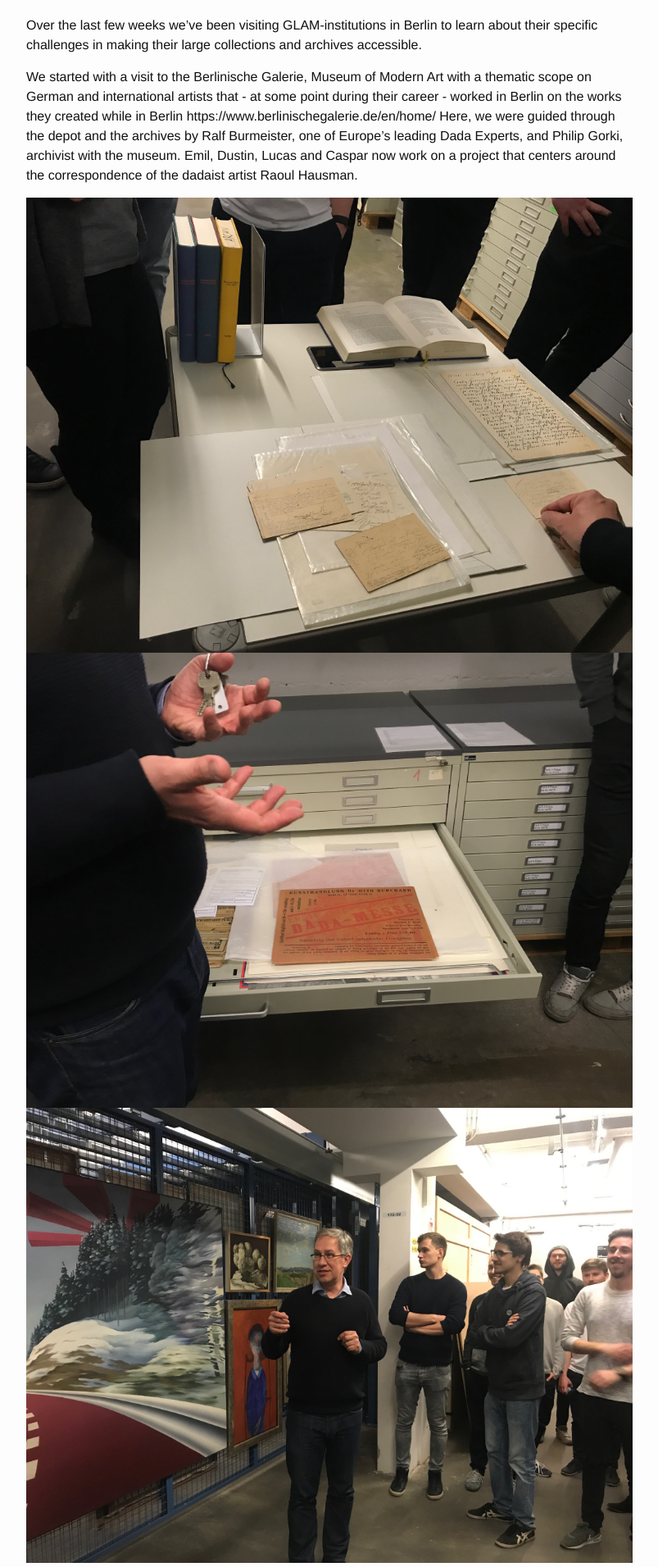
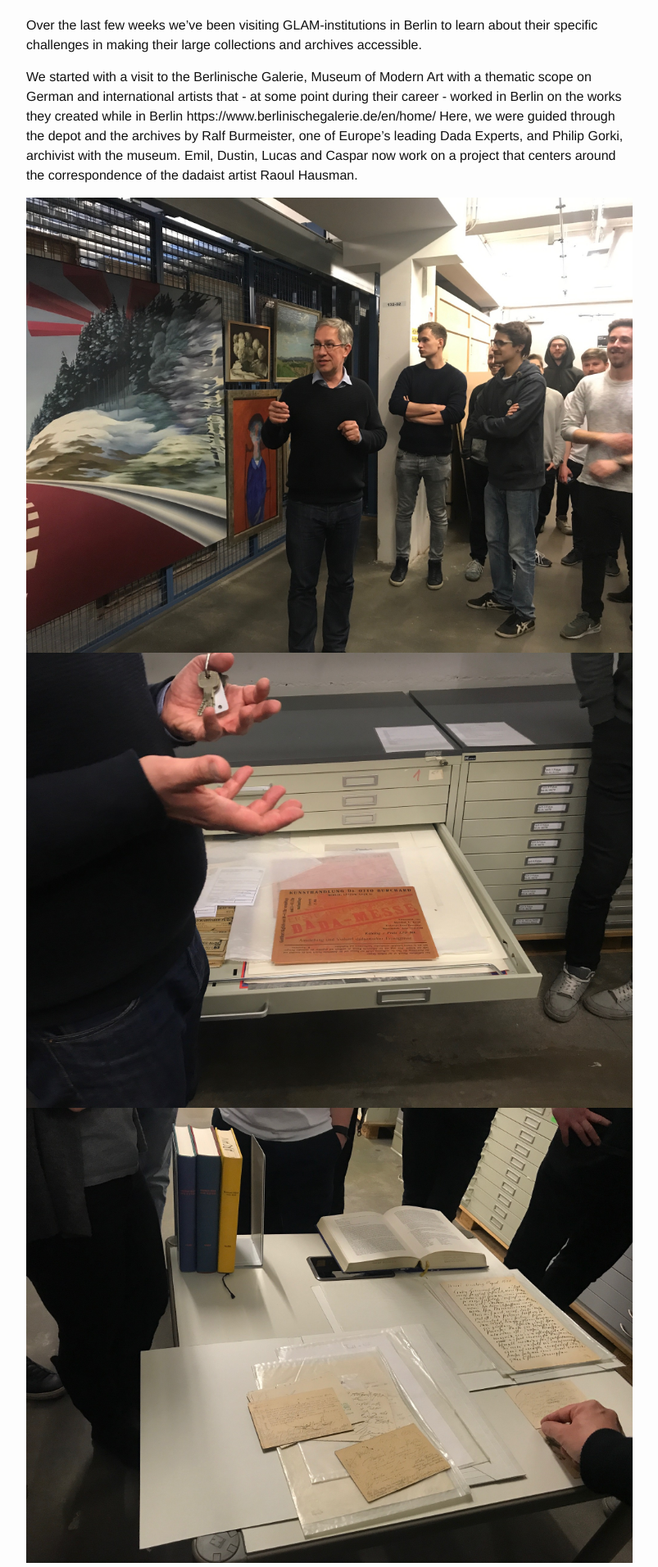
Before and after one commit to cmsS62/Spring-2018, a Jekyll site: the page built from _posts/2018-04-13-project-updates-from-potsdam.md, in a window 1280 px wide. Shown: the part 356-2267 px from the top of the page at 82% size, without its empty margins (238-1041 px from the left). Built offline with Jekyll 4.4.1, drawn with Linux system fonts in a browser that asks for light colours.

Commit message:
Update 2018-04-13-project-updates-from-potsdam.md

```diff
--- a/_posts/2018-04-13-project-updates-from-potsdam.md
+++ b/_posts/2018-04-13-project-updates-from-potsdam.md
@@ -11,16 +11,16 @@ Over the last few weeks we've been visiting GLAM-institutions in Berlin to learn
 We started with a visit to the Berlinische Galerie, Museum of Modern Art with a thematic scope on German and international artists that - at some point during their career - worked in Berlin on the works they created while in Berlin https://www.berlinischegalerie.de/en/home/
 Here, we were guided through the depot and the archives by Ralf Burmeister, one of Europe's leading Dada Experts, and Philip Gorki, archivist with the museum. Emil, Dustin, Lucas and Caspar now work on a project that centers around the correspondence of the dadaist artist Raoul Hausman.
 
+![depot.JPG]({{site.baseurl}}/assets/depot.JPG)
+![dada archive.JPG]({{site.baseurl}}/assets/dada archive.JPG)
 ![archive.JPG]({{site.baseurl}}/assets/archive.JPG)
-![dada archive.JPG]({{site.baseurl}}/assets/dada archive.JPG)
-![depot.JPG]({{site.baseurl}}/assets/depot.JPG)
 
 
 The following week we visited the Berlin State Library and learned more about the challenges concerning  digitisation, automated processes and text extraction by Clemens Neudecker from the research department and historian Christian Mathieu. They also presented a recent project they've been workin on (together with Marius Hug) on the digitisation of "movable books" (see also: [Movable Books As Animated Machines. Creating 3D-Models of Historical Children's Books  Hug, Marius](https://zenodo.org/record/833431#.WtCfyaLCeFw)).
 
 Last week, we met at the beautifully located Theodor-Fontane Archive in Potsdam, where the head of the archive, Peer Trilcke, explained the function and role of a literary archive and discussed the potentials of digital presentations of archival material with our group.
 
-![fontane archiv.JPG]({{site.baseurl}}/assets/fontane archiv.JPG)
+![fontane archive.JPG]({{site.baseurl}}/assets/fontane archive.JPG)
 
 On Wednesday, our seven groups from Potsdam presented their projects.
 There are two weeks left to work on the projects, before the group will travel to the US.
```
